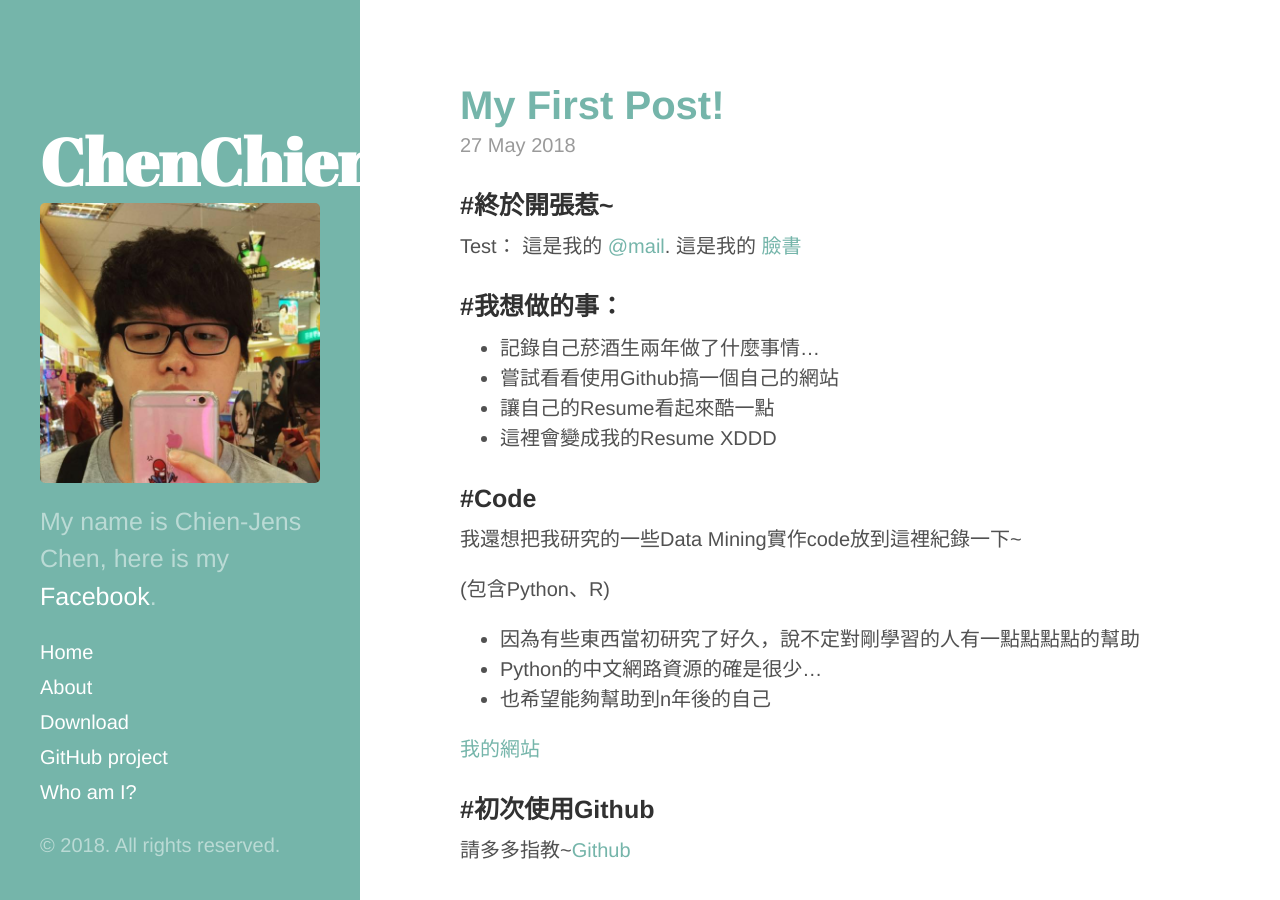
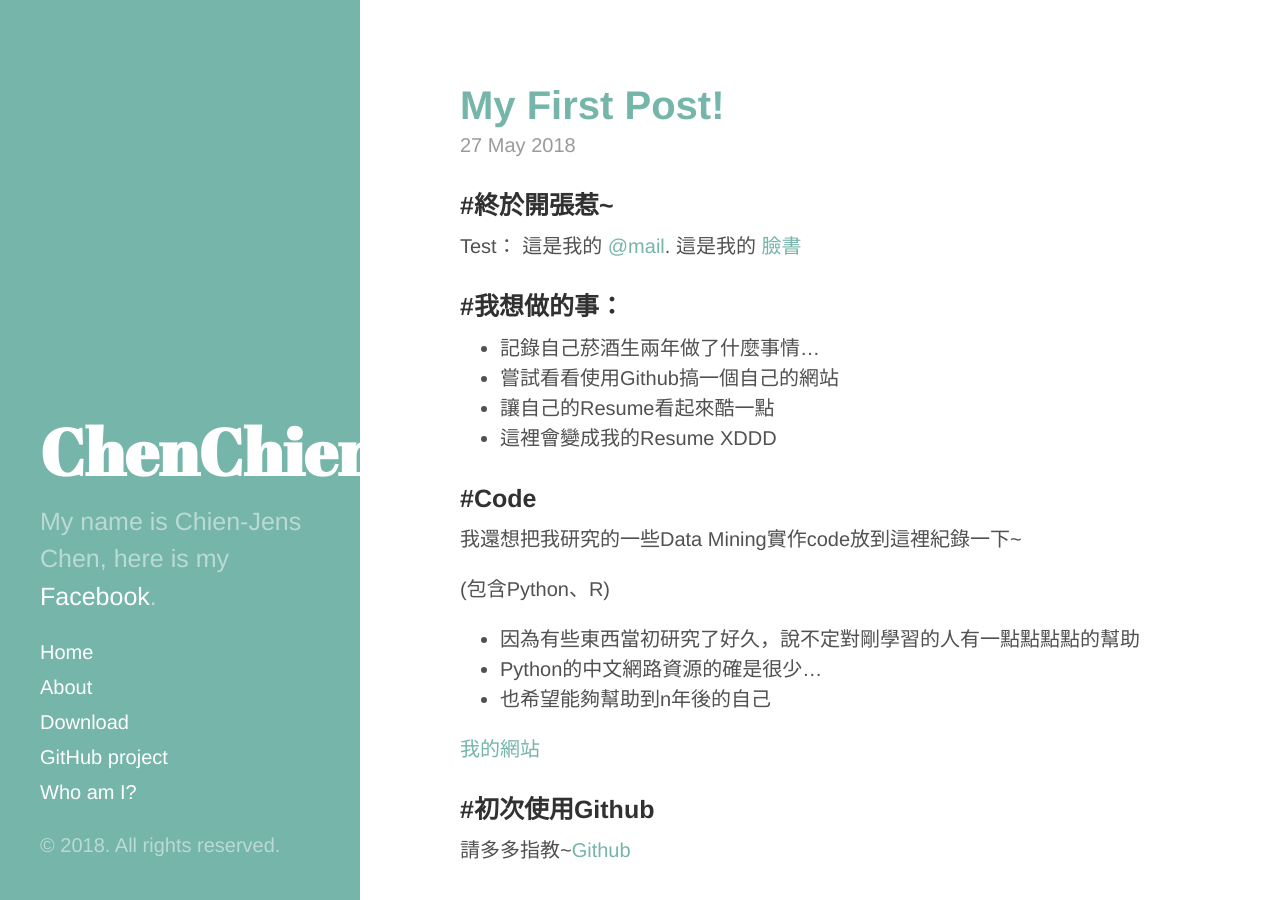
Before and after one commit to chienjens/chienjens.github.io, a Jekyll site: the page built from index.html, in a window 1280 px wide and 900 px high. Built offline with Jekyll 4.4.1, drawn with Linux system fonts in a browser that asks for light colours; the list of posts is cut into pages by our own code.

Commit message:
Update sidebar.html

```diff
--- a/_includes/sidebar.html
+++ b/_includes/sidebar.html
@@ -5,7 +5,7 @@
         <a href="{{ site.baseurl }}">
           {{ site.title }}
         </a>
-        <a> <img src="https://github.com/chienjens/chienjens.github.io/blob/master/img/homemyself.jpg" /> </a>
+        <!-- <a> <img src="/img/homemyself.jpg" /> </a> -->
       </h1>
         <p class="lead">{{ site.description }}</p>
     </div>
```
